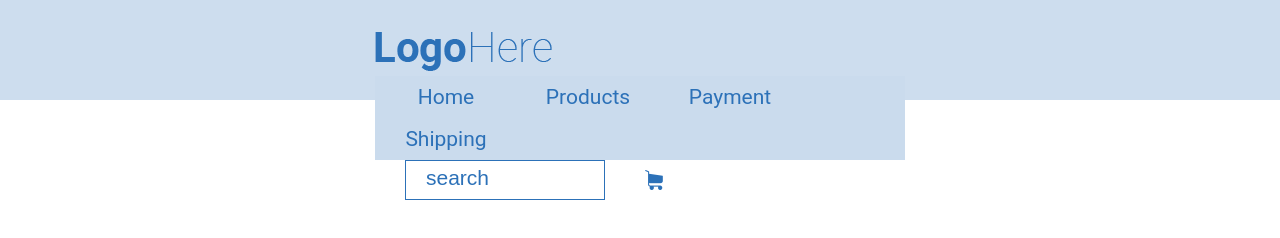
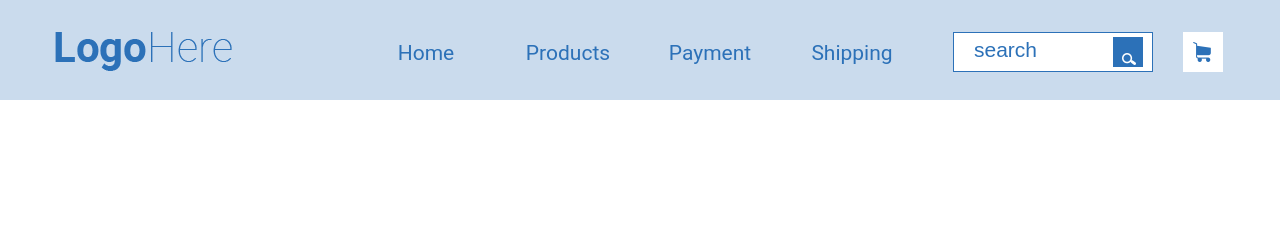
Before and after one commit to Ivano4kaCoder/ht8, a plain HTML site: page index.html in a window 1280 px wide. Drawn offline with Linux system fonts and the light colour scheme.

Commit message:
fix margin, add search-icon

```diff
--- a/index.html
+++ b/index.html
@@ -12,6 +12,7 @@
 </head>
 <body>
     <div class="header">
+        <div class="content">
         <div class="logo"><img src="logo.png" alt="logo"></div>
         <div class="tabs">
             <ul class="menu">
@@ -23,8 +24,10 @@
         </div>
         <div class="search">
             <input type="text" placeholder="search">
+            <div class="search-icon"><img src="search-icon.png" alt="search-icon"></div>
         </div>
         <div class="basket"><div class="conteiner"><img src="basket.png" alt="basket"></div></div>
     </div>
+    </div>
 </body>
 </html>
--- a/style.css
+++ b/style.css
@@ -9,12 +9,15 @@ body {
 }
 
 .header {
-    background-color: #cdddee;
-    padding-left: 375px;
-    padding-right: 375px;
+    background-color: #cadbed;
+}
+
+.content {
+    width: 1170px;
     height: 100px;
     padding-top: 32px;
     padding-bottom: 28px;
+    margin: 0 auto;
 }
 
 .menu {
@@ -50,6 +53,7 @@ body {
 
 .search {
     padding-left: 30px;
+    position: relative;
 }
 
 input {
@@ -62,6 +66,16 @@ input {
 ::placeholder {
     color: #2c71b8;
     font-size: 21px;
+}
+
+.search-icon {
+    position: absolute;
+    top: 13%;
+    left: 190px;
+    background-color: #2c71b8;
+    width: 30px;
+    height: 30px;
+    padding: 9px;
 }
 
 .tabs, .logo,
```
